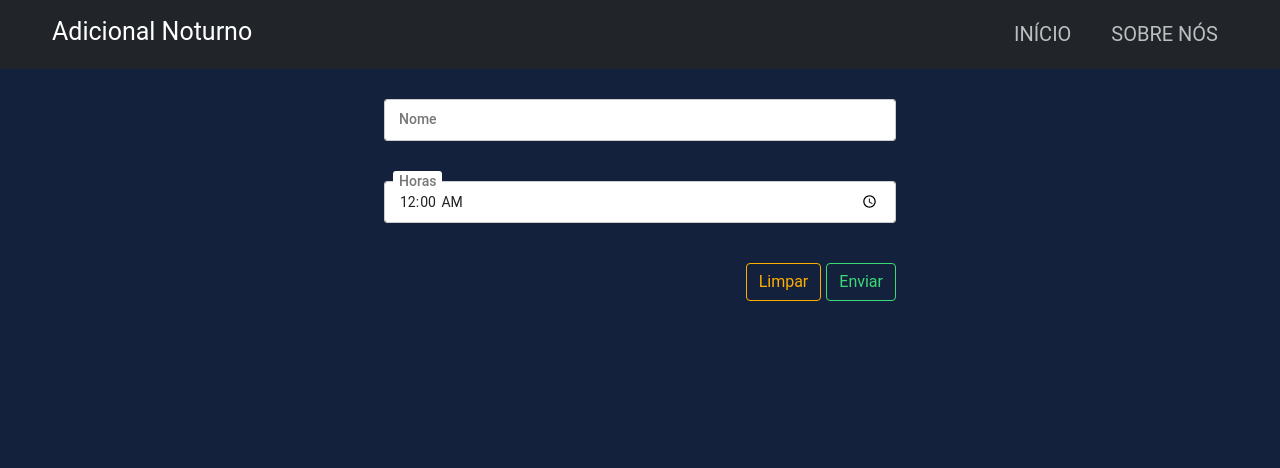
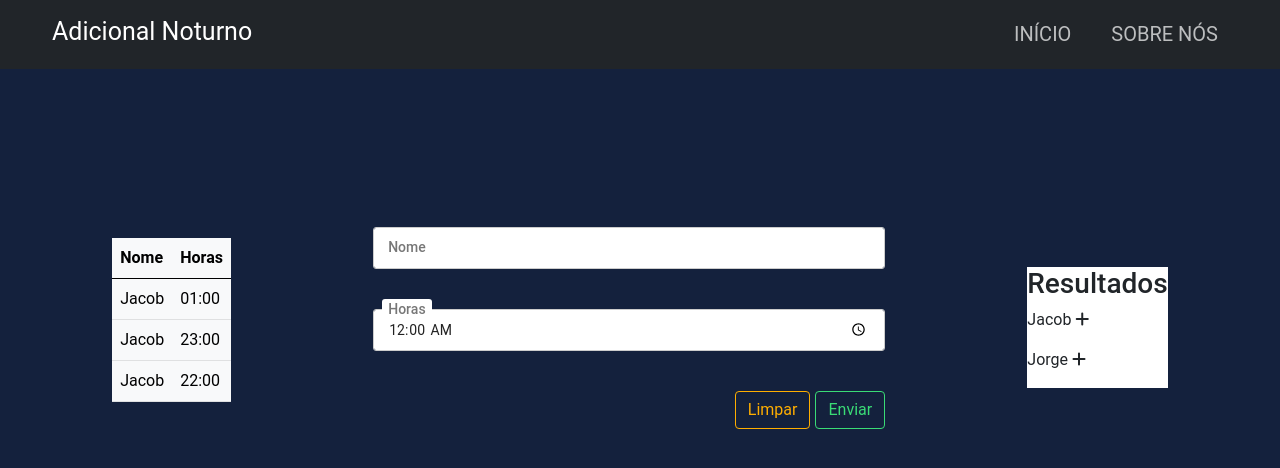
Before and after one commit to GustavoDeVito/Additional-Night, a Vue app in the folder project-v2/: page /calculator in a window 1280 px wide. Shown: the top 468 px of the page. Built offline with nearby package versions, Linux system fonts and the light colour scheme.

Commit message:
insert two tables in calculator screen

```diff
--- a/project-v2/public/index.html
+++ b/project-v2/public/index.html
@@ -13,5 +13,8 @@
     </noscript>
     <div id="app"></div>
     <!-- built files will be auto injected -->
+
+    <!-- Font Awesome -->
+    <script src="https://kit.fontawesome.com/0dd55cd624.js" crossorigin="anonymous"></script>
   </body>
 </html>
--- a/project-v2/src/assets/css/base/_calculatorScreen.scss
+++ b/project-v2/src/assets/css/base/_calculatorScreen.scss
@@ -23,8 +23,12 @@ div.calculator {
 
     display: flex;
     align-items: center;
-    justify-content: center;
+    justify-content: space-evenly;
     flex-direction: row;
+    margin-top: 10%;
+
+    .table-calc {
+    }
 
     .form {
         width: 40%;
@@ -108,6 +112,10 @@ div.calculator {
         button.btn-submit:focus {
             box-shadow: 0px 0px 0px 4px rgba(58, 219, 118, .3);
         }
+    }
 
+    .table-result {
+        background-color: #fff;
     }
+
 }
--- a/project-v2/src/assets/css/main.css
+++ b/project-v2/src/assets/css/main.css
@@ -169,13 +169,14 @@ div.calculator {
   -webkit-box-align: center;
       -ms-flex-align: center;
           align-items: center;
-  -webkit-box-pack: center;
-      -ms-flex-pack: center;
-          justify-content: center;
+  -webkit-box-pack: space-evenly;
+      -ms-flex-pack: space-evenly;
+          justify-content: space-evenly;
   -webkit-box-orient: horizontal;
   -webkit-box-direction: normal;
       -ms-flex-direction: row;
           flex-direction: row;
+  margin-top: 10%;
 }
 
 div.calculator::before {
@@ -277,4 +278,8 @@ div.calculator .form button.btn-submit:focus {
   -webkit-box-shadow: 0px 0px 0px 4px rgba(58, 219, 118, 0.3);
           box-shadow: 0px 0px 0px 4px rgba(58, 219, 118, 0.3);
 }
+
+div.calculator .table-result {
+  background-color: #fff;
+}
 /*# sourceMappingURL=main.css.map */
--- a/project-v2/src/components/views/Calculator.vue
+++ b/project-v2/src/components/views/Calculator.vue
@@ -1,5 +1,29 @@
 <template>
   <div class="calculator">
+    <div class="table-calc">
+      <table class="table table-light">
+        <thead>
+          <tr>
+            <th scope="col">Nome</th>
+            <th scope="col">Horas</th>
+          </tr>
+        </thead>
+        <tbody>
+          <tr>
+            <td>Jacob</td>
+            <td>01:00</td>
+          </tr>
+          <tr>
+            <td>Jacob</td>
+            <td>23:00</td>
+          </tr>
+          <tr>
+            <td>Jacob</td>
+            <td>22:00</td>
+          </tr>
+        </tbody>
+      </table>
+    </div>
 
     <div class="form">
       <div class="mb-3 field">
@@ -30,11 +54,13 @@
       </div>
     </div>
 
-    <div class="table-calc">
-
+    <div class="table-result">
+      <div>
+        <h3>Resultados</h3>
+        <p>Jacob <i class="fas fa-plus"></i></p>
+        <p>Jorge <i class="fas fa-plus"></i></p>
+      </div>
     </div>
-
-    <div class="table-result"></div>
   </div>
 </template>
 
@@ -43,10 +69,10 @@ export default {
   data() {
     return {
       form: {
-        name: '',
-        time: '00:00',
-      }
-    }
-  }
-}
+        name: "",
+        time: "00:00",
+      },
+    };
+  },
+};
 </script>
```
Also changed, not shown: 1 other file (tests, documents, lock files or other folders).
